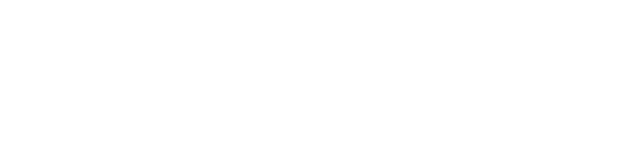
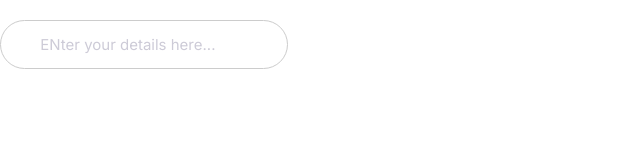
Before and after one commit to bharath9788/WebProject, a plain HTML site: page Project/index.html in a window 1280 px wide. Shown: the full height of the page, 0-640 px from the left. Drawn offline with Linux system fonts and the light colour scheme.

Commit message:
added input.

```diff
--- a/Project/CSS/styles.css
+++ b/Project/CSS/styles.css
@@ -198,3 +198,26 @@ p {
     font-size: 1.5rem;
   }
 }
+
+/*Input*/
+
+input {
+  border: 1px solid #ccc;
+  border-radius: 30px;
+  margin: 2rem 0;
+  outline: none;
+  font-size: 2rem;
+  padding: 1.5rem 3.5rem;
+  color: var(--color-headings);
+  font-size: 2rem;
+}
+
+::placeholder {
+  color: #cdcbd7;
+}
+
+@media screen and (min-width: 1024px) {
+  input {
+    font-size: 1.5rem;
+  }
+}
--- a/Project/index.html
+++ b/Project/index.html
@@ -32,6 +32,9 @@
     <!-- <button class="btn btn--outline">SEARCH</button>
     <a href="#" class="btn btn--outline">Anchor</a> -->
 
+
+    <input type="text" name="search" placeholder=" ENter your details here...">
+
 </body>
 
 </html>
```
Also changed, not shown: Project/Components/input.html (added, +1 -0 lines).
